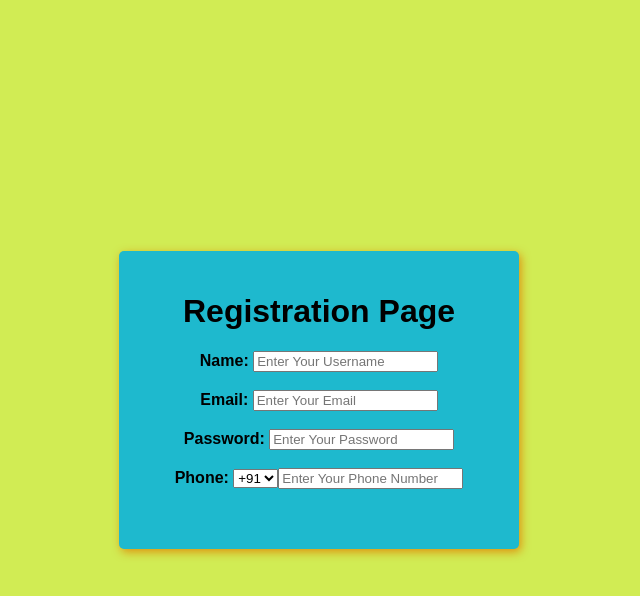
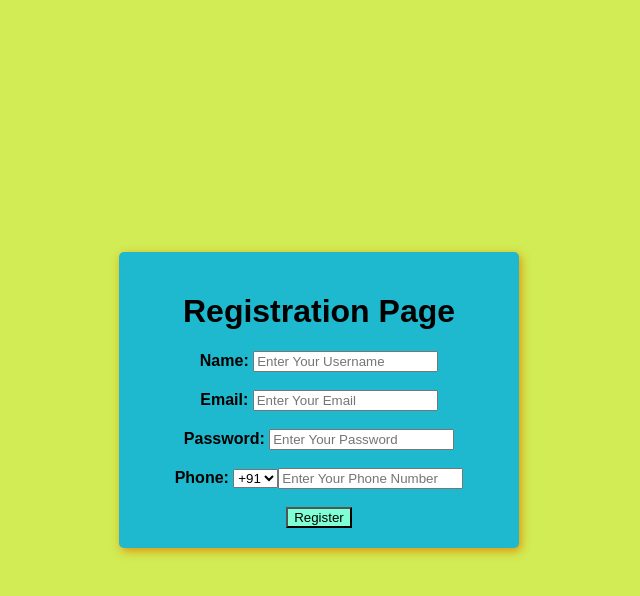
Before and after one commit to aanu03022026/annu2814, a Flask app: page /register in a window 1280 px wide. Shown: the top 596 px of the page, without its empty margins (321-961 px from the left). Run offline with Flask 3, Linux system fonts and the light colour scheme.

Commit message:
updated registration page

```diff
--- a/templates/registration.html
+++ b/templates/registration.html
@@ -30,7 +30,7 @@
                 <b>Email:&nbsp;</b><input type="email" name="email" placeholder="Enter Your Email" required><br><br>
                 <b>Password:&nbsp;</b><input type="password" name="password" placeholder="Enter Your Password" minlength="8" maxlength="20" required><br><br>
                 <b>Phone:&nbsp;<select><option>+91</option></select></b><input type="tel" name="phone" placeholder="Enter Your Phone Number" required minlength="10" maxlength="12"><br><br>
-                <h1 align="right"><button type="submit" style="background-color: aquamarine;>Register</button></h1>
+                <button type="submit" style="background-color: aquamarine;">Register</button>
             </form>
             </div>
             </body>
```
